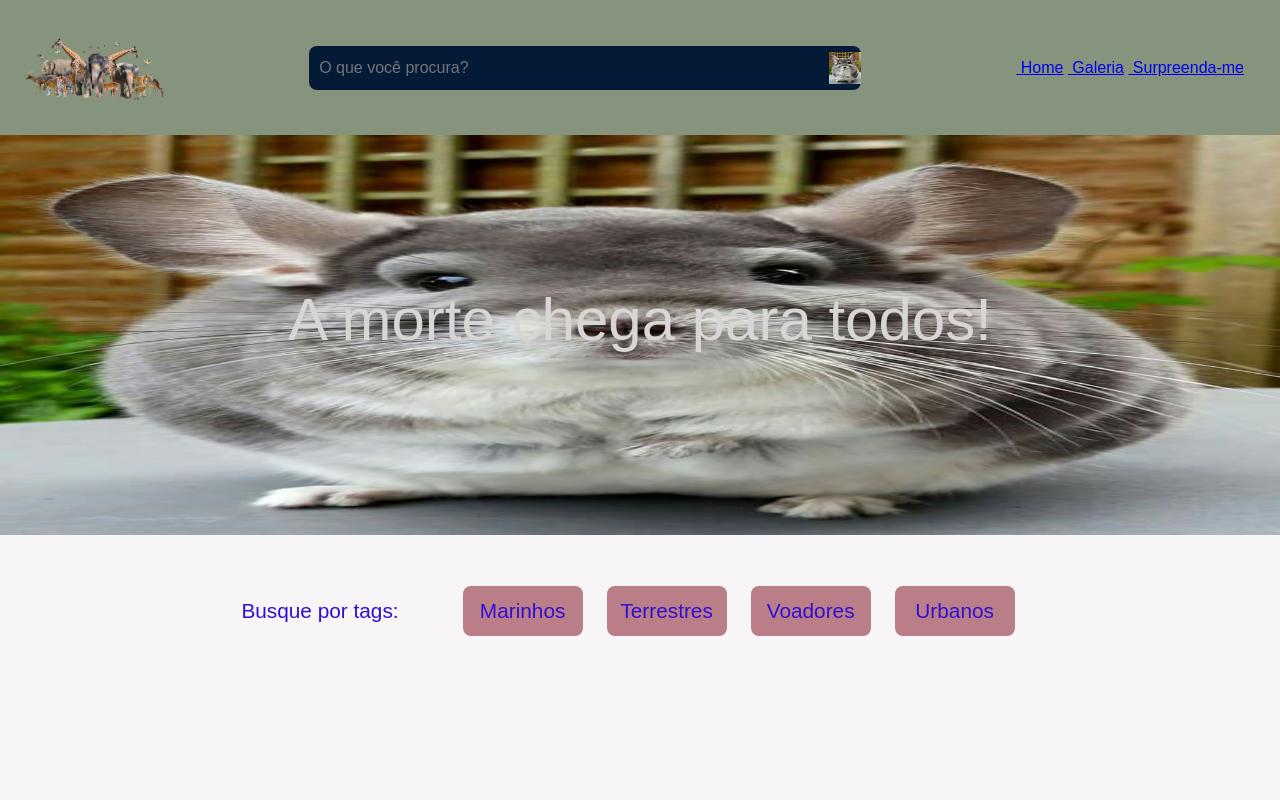
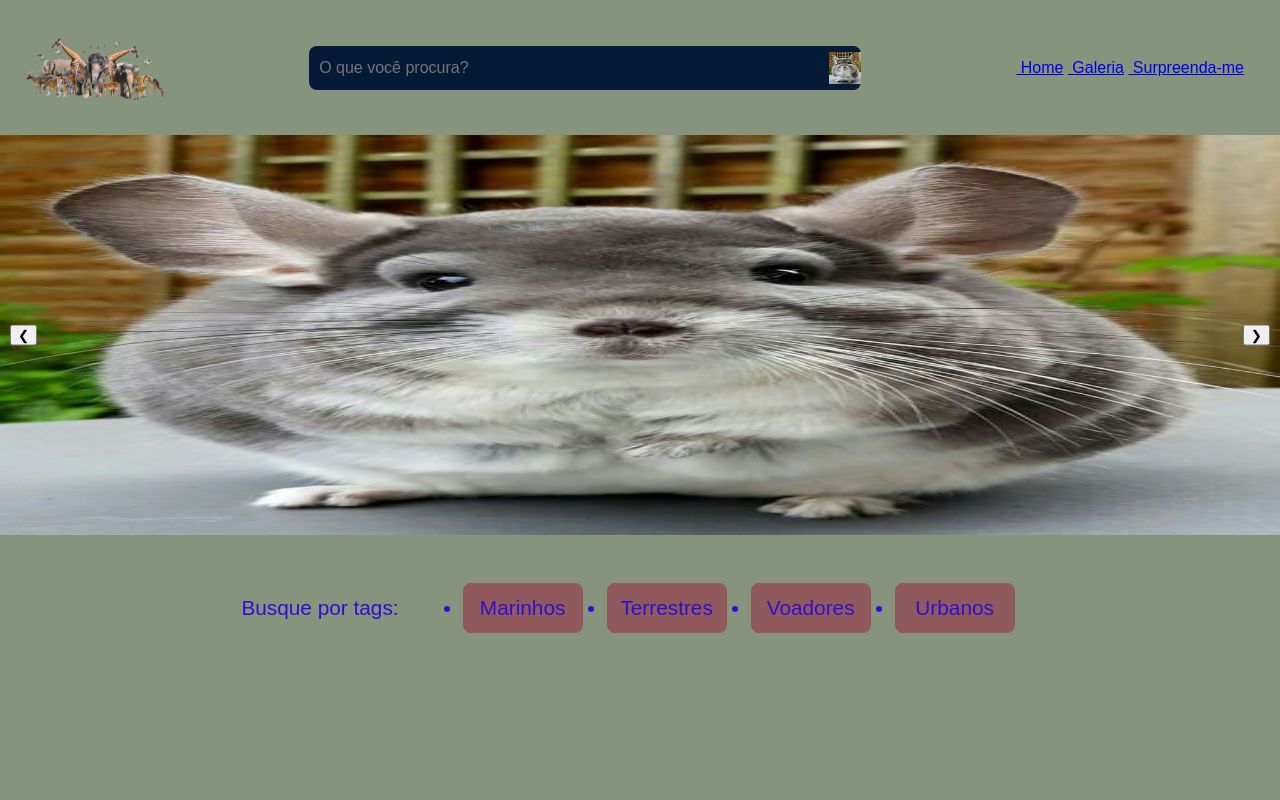
Before and after one commit to Alvim1100/Project-Zoo, a Django app: page / in a window 1280 px wide. Run offline with Django 5.2, Linux system fonts and the light colour scheme.

Commit message:
banner feito

```diff
--- a/setup/static/styles/style.css
+++ b/setup/static/styles/style.css
@@ -28,7 +28,7 @@
     line-height: 1;
     font-family: sans-serif;
     min-height: 100vh;
-    background: rgb(247, 245, 245);
+    background: #86947D;
     background-repeat: no-repeat;
     background-position: center;
     background-size: cover;
@@ -84,6 +84,12 @@
     height: 2rem;
 }
 
+.conteudo {
+    background: #86947D;
+    max-width: 1500px;
+    margin: 0 auto;
+}
+
 .banner {
     width: auto;
     position: relative;
@@ -93,18 +99,8 @@
 .banner__imagem {
     width: 100%;
     height: 400px;
-
 }
 
-.banner__titulo {
-    color: #d8d5d5;
-    font-size: 60px;
-    width: 100%;
-    line-height: 70px;
-    position: absolute;
-    top: 150px;
-    left: 0;
-    text-align: center;}
 
 .tags {
     padding: 1.5rem 0;
--- a/templates/zoologico/index.html
+++ b/templates/zoologico/index.html
@@ -2,18 +2,53 @@
 {% load static %}
 {% block content %}
 
+
+    <section class="banner">
+        <div class="banner__carrossel">
+            <img class="banner__imagem" src="{% static 'assets/imagens/chinchila.jpg' %}" alt="Banner 1">
+            <img class="banner__imagem" src="{% static 'assets/imagens/banneranimal.jpg' %}" alt="Banner 2" style="display:none;">
+            <img class="banner__imagem" src="{% static 'assets/imagens/leao.jpg' %}" alt="Banner 3" style="display:none;">
+            <button id="prevBtn" style="position:absolute;top:50%;left:10px;transform:translateY(-50%);">❮</button>
+            <button id="nextBtn" style="position:absolute;top:50%;right:10px;transform:translateY(-50%);">❯</button>
+        </div>
+    </section>
+    <script>
+        let current = 0;
+        const images = document.querySelectorAll('.banner__carrossel .banner__imagem');
+        const prevBtn = document.getElementById('prevBtn');
+        const nextBtn = document.getElementById('nextBtn');
+
+        function showImage(index) {
+            images.forEach((img, i) => img.style.display = i === index ? 'block' : 'none');
+        }
+
+        prevBtn.onclick = () => {
+            current = (current - 1 + images.length) % images.length;
+            showImage(current);
+        };
+
+        nextBtn.onclick = () => {
+            current = (current + 1) % images.length;
+            showImage(current);
+        };
+
+        // Troca automática
+        setInterval(() => {
+            current = (current + 1) % images.length;
+            showImage(current);
+        }, 3000);
+
+        // Inicializa
+        showImage(current);
+    </script>
         <section class="conteudo">
-                <section class="banner">
-                    <img class="banner__imagem" src="{% static 'assets/imagens/chinchila.jpg' %}" alt="banner Alura Space">
-                    <h1 class="banner__titulo">A morte chega para todos!</h1>
-                </section>
             <section class="tags">
                 <p class="tags__titulo">Busque por tags:</p>
                 <ul class="tags__lista">
-                        <h1 class="tags__tag">Marinhos</h1>
-                        <h1 class="tags__tag">Terrestres</h1>
-                        <h1 class="tags__tag">Voadores</h1>
-                        <h1 class="tags__tag">Urbanos</h1>
+                    <li class="tags__tag">Marinhos</li>
+                    <li class="tags__tag">Terrestres</li>
+                    <li class="tags__tag">Voadores</li>
+                    <li class="tags__tag">Urbanos</li>
                 </ul>
             </section>
 {% endblock %}
```
Also changed, not shown: static/styles/style.css (+0 -10 lines), setup/static/assets/imagens/animal-of-the-world-photo.jpg (added), setup/static/assets/imagens/banneranimal.jpg (added). Lines whose indentation alone changed are shown as unchanged.
